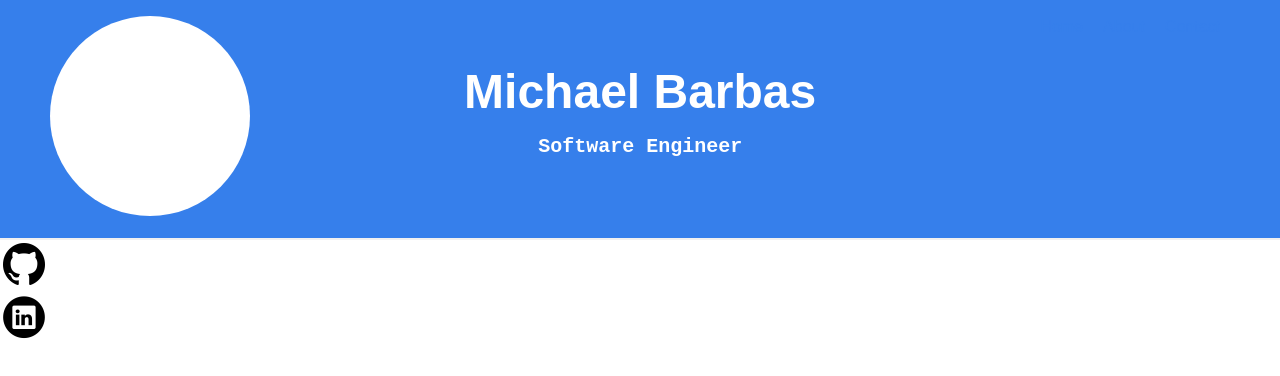
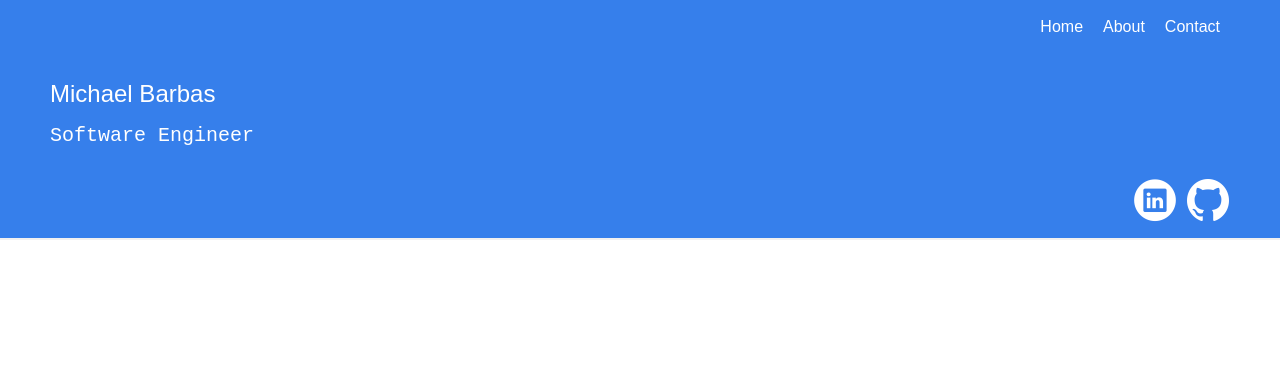
Before and after one commit to michaelbarbas/portfolio-barbas-, a React (Create React App) app: page / in a window 1280 px wide. Shown: the top 376 px of the page. Built offline with nearby package versions, Linux system fonts and the light colour scheme.

Commit message:
font color problem | repositioned icons

```diff
--- a/src/App.css
+++ b/src/App.css
@@ -1,3 +1,3 @@
 *{
-
+    /*  */
 }
--- a/src/components/home.js
+++ b/src/components/home.js
@@ -1,35 +1,10 @@
 import React from "react";
 import '../App.css'
-import GitHub from "../image/github.png";     //
-import LinkedIn from "../image/linkedin.png"; //img
+
 
 
 const Home = () => {
-  return (
-
-    <div className="container">
-
-      <div class="SocialMedia">
-        <div class="Github">
-          <a
-            href="https://github.com/mbarbas11"
-            target="_blank"
-            rel="noopener noreferrer"
-          >
-            <img src={GitHub} alt="github"></img>
-          </a>
-        </div>
-        <div class="Linkedin">
-          <a
-            href="https://www.linkedin.com/in/michael-barbas-30a147150/"
-            target="_blank"
-            rel="noopener noreferrer"
-          >
-            <img src={LinkedIn} alt="linkedin"></img>
-          </a>
-        </div>
-      </div>
-    </div>
+  return (null
   );
 };
 
--- a/src/components/nav/navbar.js
+++ b/src/components/nav/navbar.js
@@ -1,8 +1,11 @@
 import React from "react";
-import { Link, NavLink, withRouter } from "react-router-dom";
+import { withRouter } from "react-router-dom";
 import styled_comp from "styled-components";
 import MenuButton from "./menu_button";
 import '../../App.css';
+
+import GitHub from "../../image/github.png";     //
+import LinkedIn from "../../image/linkedin.png"; //img
 
 const Nav = styled_comp.nav`
 font-family: sans-serif;
@@ -14,20 +17,18 @@ display: flex;
 justify-content: space-between;
 .logo {
   padding: 15px 0;
-  font-weight: bold;
+  font-weight: 200;
   font-family: sans-serif;
-  font-size: 3rem;
-  padding-top: 4rem;
-  @media (max-width: 800px) {
+  font-size: 1.5rem;
+  padding-top: 5rem;
+  @media (max-width: 1000px) {
     font-weight: normal;
-    font-size: 1.5rem;
-    padding-top: 5rem;
   }
   .title{
     font-size: 1.25rem;
     text-align: center;
     padding-top: 1rem;
-    @media (max-width: 800px) {
+    @media (max-width: 1000px) {
 
     }
   }
@@ -43,21 +44,60 @@ color: white;
   padding: 100px;
   margin-top: 1rem;
   background-color: white;
-  @media (max-width: 800px) {
+  @media (max-width: 1000px) {
     display:none;
   }
 }
 @media (max-width: 800px) {
+  //
+}
 
+.SocialMedia{
+  margin-top: 11rem;
+  margin-left
+  display: inline-block;
+  width: 850px;
+  position:absolute;
+  right : 0px;
+  padding-right: 3.8rem;
+  .Github{
+    padding-right: 3rem;
+    position:absolute;
+    right: 0px;
+  }
+  .Linkedin{
+    padding-right: 2.5rem;
+    float:right;
+  }
 }
 `;
 
 const Navbar = () => {
   return (
     <Nav>
-      <span class="dot"></span>
+      {/* <span class="dot"></span> */}
       <div className="logo">Michael Barbas
         <pre class="title">Software Engineer</pre>
+      </div>
+      <div class="SocialMedia">
+        <div class="Github">
+          <a
+            href="https://github.com/mbarbas11"
+            target="_blank"
+            rel="noopener noreferrer"
+          >
+            <img src={GitHub} alt="github"></img>
+          </a>
+        </div>
+        <div class="Linkedin">
+          <a
+            href="https://www.linkedin.com/in/michael-barbas-30a147150/"
+            target="_blank"
+            rel="noopener noreferrer"
+          >
+            <img src={LinkedIn} alt="linkedin"></img>
+          </a>
+        </div>
       </div>
 
       <MenuButton />
--- a/src/components/nav/navbar_right.js
+++ b/src/components/nav/navbar_right.js
@@ -1,5 +1,5 @@
 import React from "react";
-import { Link, NavLink, withRouter } from "react-router-dom";
+import { NavLink } from "react-router-dom";
 import styled_comp from "styled-components";
 import '../../App.css';
 
@@ -16,8 +16,8 @@ li {
 
 @media (max-width: 800px) {
   flex-flow: column nowrap;
-  background-color: #fff;
-  border-left: 3rem solid #3078e3;
+  background-color: #367feb;
+  border-left: 3rem solid #fff;
   position: fixed;
   transform: ${({ open }) => open ? 'translateX(0)' : 'translateX(100%)'};
   top: 0;
@@ -29,9 +29,10 @@ li {
   li{
     font-weight: bold;
   }
+
   a:hover{
-    border-top: 4px solid #367feb;
-    border-bottom: 4px solid #367feb;
+    border-top: 4px solid #fff;
+    border-bottom: 4px solid #fff;
     padding: 6px 0;
   }
 }
@@ -42,15 +43,15 @@ const NavBarRight = ({ open }) => {
   return (
     <Ul open={open} >
       <li>
-        <NavLink exact to="/" activeStyle={{ textDecoration: 'none'}, {color: '#367feb'}} style={{ textDecoration: 'none', color: '#367feb'}}>Home
+        <NavLink exact to="/" activeStyle={{ textDecoration: 'none', color: '#fff'}} style={{ textDecoration: 'none', color: '#fff'}}>Home
         </NavLink>
       </li>
 
       <li>
-        <NavLink to="/about" activeStyle={{ textDecoration: 'none'}, {color: '#367feb'}} style={{ textDecoration: 'none', color: '#367feb'}}>About</NavLink>
+        <NavLink to="/about" activeStyle={{ textDecoration: 'none', color: '#fff'}} style={{ textDecoration: 'none', color: '#fff'}}>About</NavLink>
       </li>
       <li>
-        <NavLink to="/contact" activeStyle={{ textDecoration: 'none'}, {color: '#367feb'}, {}} style={{ textDecoration: 'none', color: '#367feb'}}>Contact</NavLink>
+        <NavLink to="/contact" activeStyle={{ textDecoration: 'none', color: '#fff'}} style={{ textDecoration: 'none', color: '#fff'}}>Contact</NavLink>
       </li>
     </Ul>
   )
```
Also changed, not shown: src/image/LinkedIn.png, src/image/github.png.
